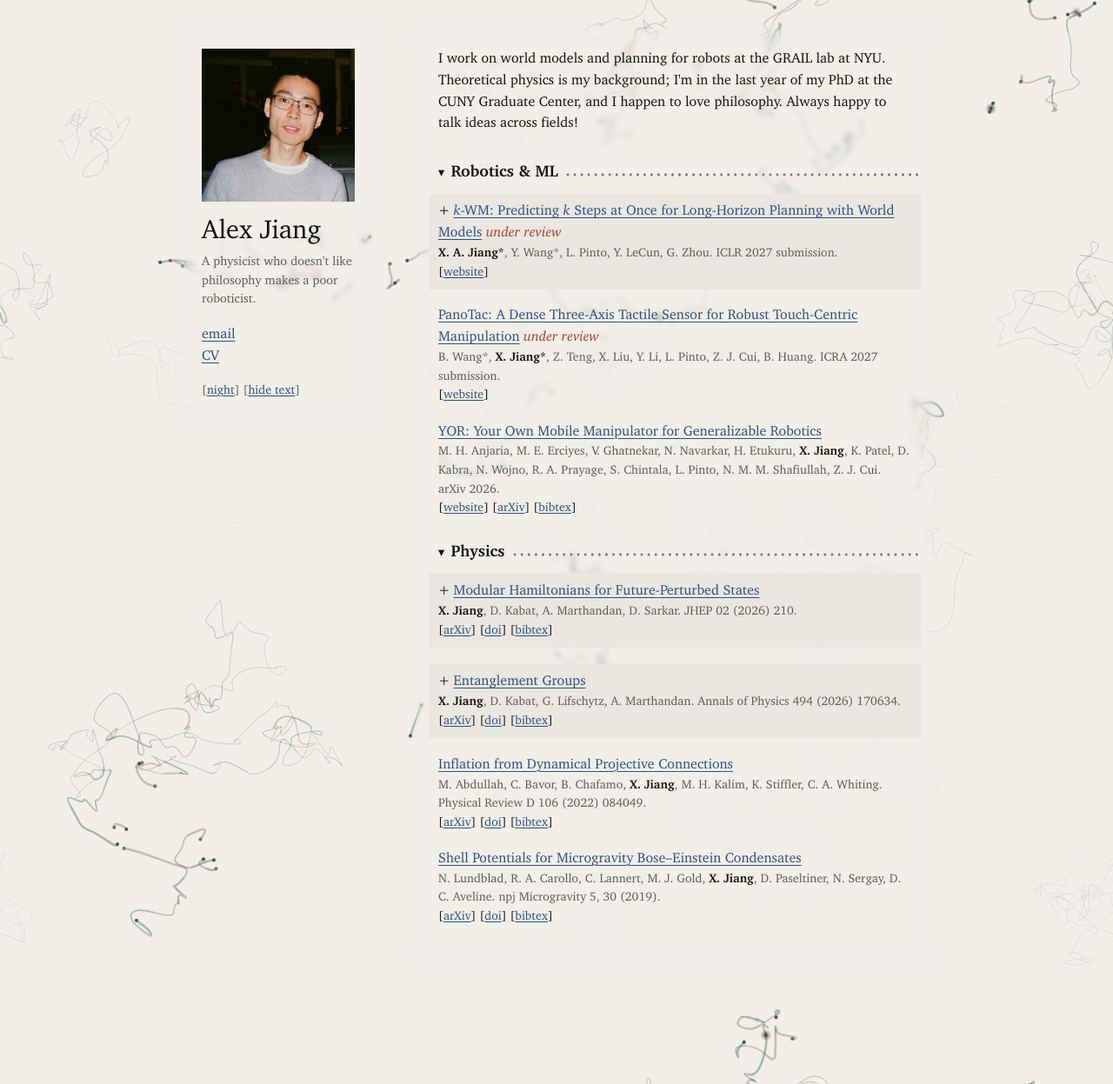
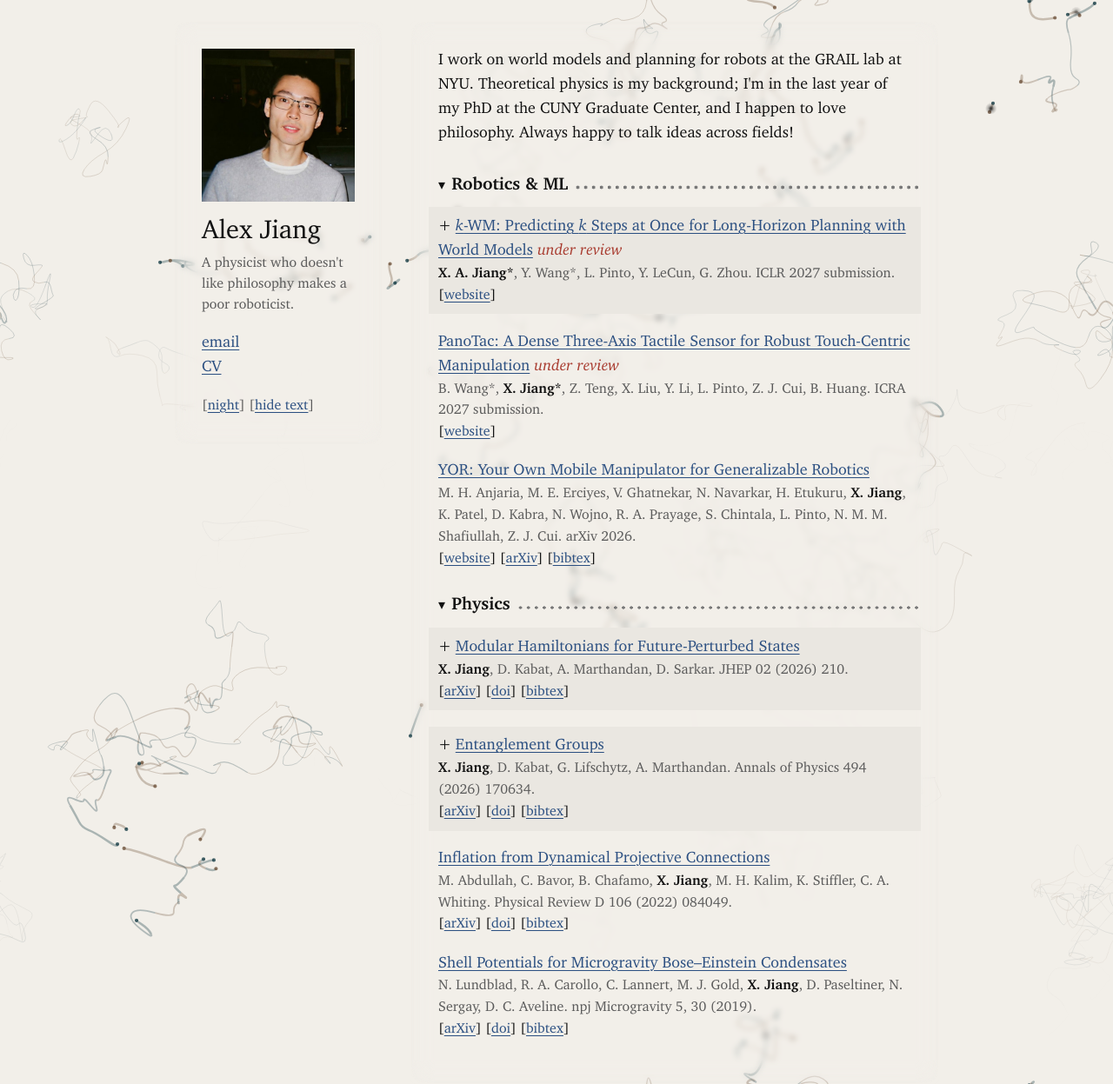
Before and after one commit to Alex-Xiaole-Jiang/Alex-Xiaole-Jiang.github.io, a Jekyll site: the page built from index.html, in a window 1280 px wide and 1247 px high. Shown: the whole window at 87% size. Built offline with Jekyll 4.4.1, drawn with Linux system fonts in a browser that asks for light colours.

Commit message:
Increase reading typography to a consistent three-size scale

```diff
--- a/assets/css/site.css
+++ b/assets/css/site.css
@@ -28,6 +28,11 @@
   --field-plus: #63452c;   /* walnut */
   --field-minus: #002b36;  /* deep slate */
   --glass: 55%;          /* how much of the page colour the text's frosted ground has */
+
+  /* Reading scale; keep the root size independent of layout dimensions. */
+  --type-small: 1rem;
+  --type-body: 1.125rem;
+  --type-heading: 1.25rem;
 
   /* Column widths. The list is --list wide, or the screen less --phone-pad on
      each side when that is narrower; wider windows never stretch it. The photo
@@ -103,7 +108,7 @@ body {
   background: var(--bg);
   color: var(--text);
   font-family: "Charter", "Bitstream Charter", Georgia, serif;
-  font-size: 16px;
+  font-size: var(--type-body);
   line-height: 1.55;
   font-kerning: normal;
   overflow-wrap: break-word;
@@ -177,7 +182,7 @@ img { max-width: 100%; height: auto; }
 .mobile-nav { display: none; }
 .me .photo { display: block; width: var(--side); aspect-ratio: 1; object-fit: cover; background: var(--photo-bg); }
 .me h1 { font-size: 1.9rem; font-weight: 400; line-height: 1.15; margin: 1.1rem 0 0.4rem; }
-.me .tag { margin: 0 0 1.1rem; color: var(--gray); font-size: 0.9rem; line-height: 1.5; }
+.me .tag { margin: 0 0 1.1rem; color: var(--gray); font-size: var(--type-small); line-height: 1.5; }
 .contact a { display: block; width: max-content; }
 .contact-inline { display: none; }   /* phone-only copy of the contact links */
 
@@ -186,7 +191,7 @@ img { max-width: 100%; height: auto; }
    the text and nothing to animate. [animate] is for those whose system asks
    for reduced motion, which holds the background still. */
 .switches, .unbare, .motion-switch { display: none; }
-.js .me .switches { display: block; margin: 0.9rem 0 0; color: var(--gray); font-size: 0.875em; }
+.js .me .switches { display: block; margin: 0.9rem 0 0; color: var(--gray); font-size: var(--type-small); }
 .switch-item { white-space: nowrap; }
 @media (prefers-reduced-motion: reduce) and (min-width: 36em) { .motion-switch { display: inline; } }
 @media not all and (min-width: 36em) { .bare-switch { display: none; } }
@@ -200,7 +205,7 @@ img { max-width: 100%; height: auto; }
   .bare .page { opacity: 0; visibility: hidden; transition: opacity 0.25s, visibility 0s 0.25s; }
   .bare .unbare {
     display: block; position: fixed; left: 1rem; bottom: 0.75rem; z-index: 5;
-    font-size: 0.875em;
+    font-size: var(--type-small);
   }
 }
 .unbare::before { content: "["; color: var(--gray); }
@@ -222,14 +227,14 @@ img { max-width: 100%; height: auto; }
   margin: 0 calc(-1 * var(--bleed)) 0.75rem 0;
 }
 .sec > summary::-webkit-details-marker { display: none; }
-.sec > summary::before { content: "\25B8"; font-size: 0.9em; }
+.sec > summary::before { content: "\25B8"; font-size: var(--type-small); }
 .sec[open] > summary::before { content: "\25BE"; }
 .sec > summary::after {
   content: ""; flex: 1; height: 0.25em;
   background: radial-gradient(circle, var(--dots) 0.09em, transparent 0.11em) left bottom / 0.5em 0.25em;
   background-repeat: space no-repeat;   /* whole dots only, last one flush with the box edge */
 }
-.sec > summary h2 { font-size: 1.15rem; margin: 0; }
+.sec > summary h2 { font-size: var(--type-heading); margin: 0; }
 
 .papers { list-style: none; margin: 0; padding: 0; }
 .paper { margin: 0 0 1.15rem; scroll-margin-top: 1rem; }
@@ -250,17 +255,17 @@ img { max-width: 100%; height: auto; }
 
 /* keyboard/screen-reader handle for the write-up; visible only when focused */
 .intro { position: absolute; width: 1px; height: 1px; overflow: hidden; clip-path: inset(50%); white-space: nowrap; }
-.intro:focus-visible { position: static; width: auto; height: auto; clip-path: none; margin-left: 0.4em; font-size: 0.9em; }
+.intro:focus-visible { position: static; width: auto; height: auto; clip-path: none; margin-left: 0.4em; font-size: var(--type-small); }
 
 .ur { color: var(--red); white-space: nowrap; }
-.by, .ln { font-size: 0.875em; }
+.by, .ln { font-size: var(--type-small); }
 .by { color: var(--gray); }
 .by b { color: var(--text); }
 
 .bibbtn, .switch { font: inherit; background: none; border: 0; padding: 0; cursor: pointer; }
 .bib {
   margin: 0.4rem 0 0; padding: 0.6rem 0.75rem; background: var(--code-bg);
-  font-family: ui-monospace, Menlo, Consolas, monospace; font-size: 12.5px; line-height: 1.45;
+  font-family: ui-monospace, Menlo, Consolas, monospace; font-size: var(--type-small); line-height: 1.45;
   white-space: pre-wrap; overflow-wrap: anywhere; user-select: all;
 }
 
@@ -288,9 +293,9 @@ img { max-width: 100%; height: auto; }
 .writeup:target, .js .writeup.open { display: block; }
 .js .writeup:target:not(.open) { display: none; }
 .writeup:focus { outline: none; }
-.writeup h2 { font-size: 1.2rem; margin: 0 0 0.25rem; }
-.writeup .meta { color: var(--gray); font-size: 0.94em; margin: 0 0 1.25rem; }
-.writeup .x { float: right; margin: 0 0 0.5rem 1rem; font-size: 0.94em; }
+.writeup h2 { font-size: var(--type-heading); margin: 0 0 0.25rem; }
+.writeup .meta { color: var(--gray); font-size: var(--type-small); margin: 0 0 1.25rem; }
+.writeup .x { float: right; margin: 0 0 0.5rem 1rem; font-size: var(--type-small); }
 .writeup p { margin: 0 0 1em; }
 .writeup img, .writeup video { display: block; max-width: 100%; margin: 1rem 0; }
 
@@ -362,7 +367,7 @@ img { max-width: 100%; height: auto; }
     padding: 0.25rem var(--phone-pad);
     background: var(--bg);
     border-bottom: var(--rule);
-    font-size: 0.875rem;
+    font-size: var(--type-small);
   }
   .mobile-nav a { display: flex; align-items: center; min-height: 2rem; }
   .me { display: block; margin: 1.5rem 0 0; }
```
